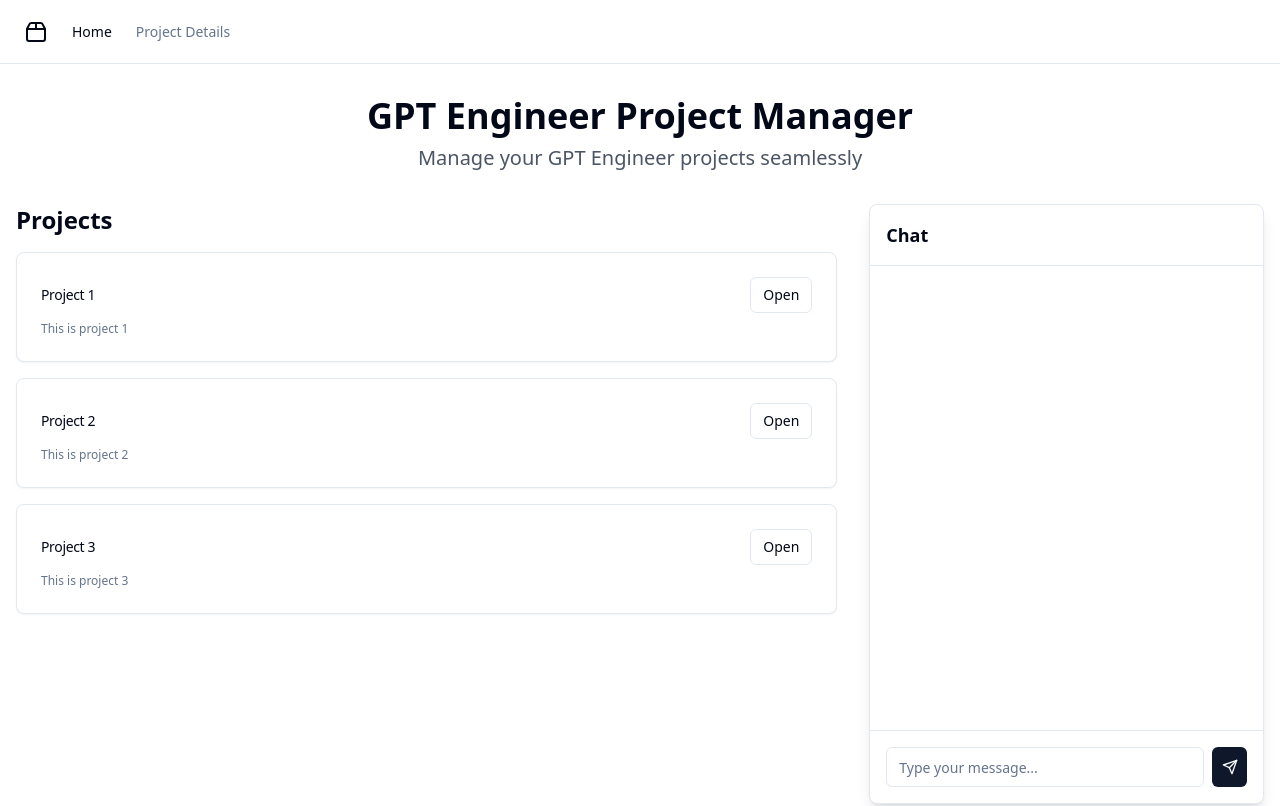
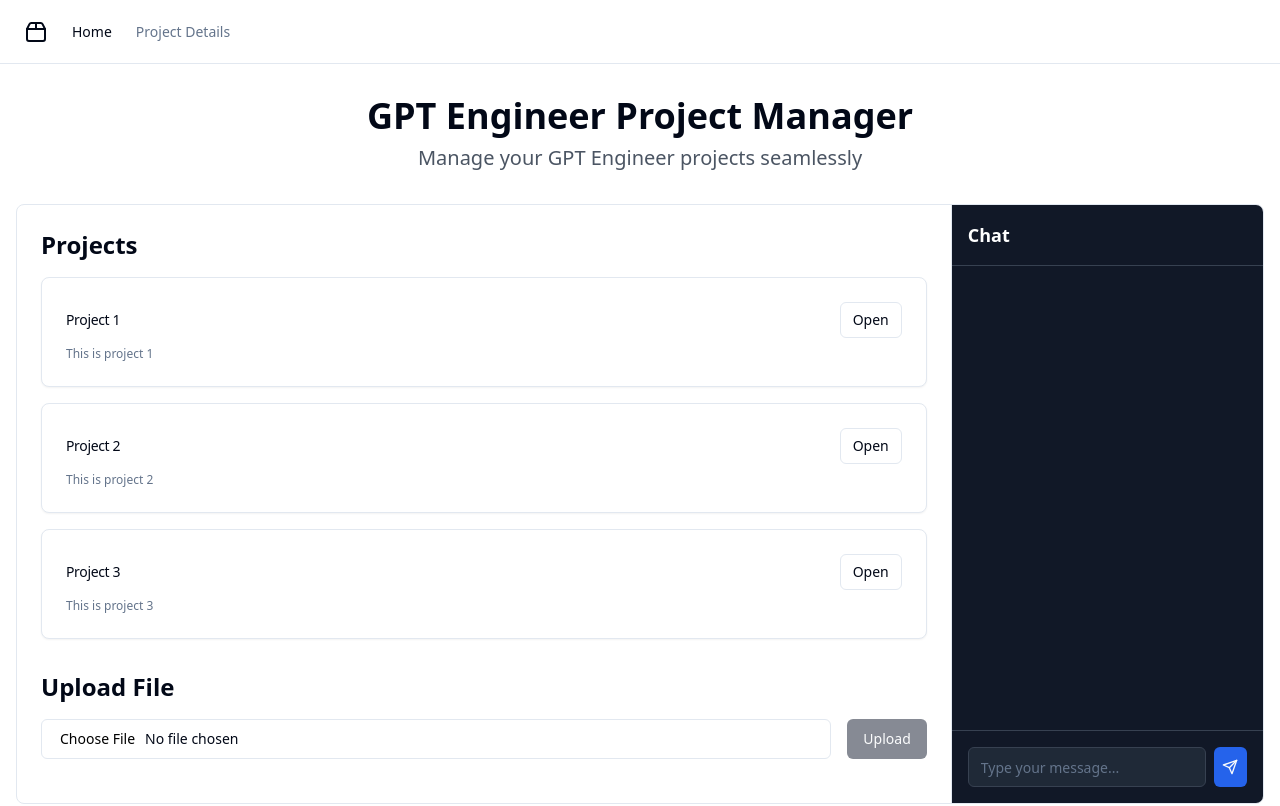
Before and after one commit to GPT-Engineer-App/gptengineer-connector, a React (Vite) app: page / in a window 1280 px wide. Shown: the top 806 px of the page. Built offline with nearby package versions, Linux system fonts and the light colour scheme.

Commit message:
Adjust chatbox placement and styling

```diff
--- a/src/components/ChatBox.jsx
+++ b/src/components/ChatBox.jsx
@@ -1,12 +1,20 @@
-import { useState } from "react";
+import { useState, useRef, useEffect } from "react";
 import { Button } from "@/components/ui/button";
 import { Input } from "@/components/ui/input";
 import { ScrollArea } from "@/components/ui/scroll-area";
 import { Send } from "lucide-react";
+import { cn } from "@/lib/utils";
 
-const ChatBox = () => {
+const ChatBox = ({ className }) => {
   const [messages, setMessages] = useState([]);
   const [input, setInput] = useState("");
+  const scrollAreaRef = useRef(null);
+
+  useEffect(() => {
+    if (scrollAreaRef.current) {
+      scrollAreaRef.current.scrollTop = scrollAreaRef.current.scrollHeight;
+    }
+  }, [messages]);
 
   const handleSend = () => {
     if (input.trim()) {
@@ -23,11 +31,11 @@ const ChatBox = () => {
   };
 
   return (
-    <div className="flex flex-col h-[600px] border rounded-lg bg-background shadow-lg">
-      <div className="p-4 border-b">
+    <div className={cn("flex flex-col bg-gray-900 text-white", className)}>
+      <div className="p-4 border-b border-gray-700">
         <h2 className="text-lg font-semibold">Chat</h2>
       </div>
-      <ScrollArea className="flex-grow p-4">
+      <ScrollArea ref={scrollAreaRef} className="flex-grow p-4">
         {messages.map((message, index) => (
           <div
             key={index}
@@ -38,8 +46,8 @@ const ChatBox = () => {
             <div
               className={`inline-block p-3 rounded-lg ${
                 message.sender === "user"
-                  ? "bg-primary text-primary-foreground"
-                  : "bg-secondary text-secondary-foreground"
+                  ? "bg-blue-600 text-white"
+                  : "bg-gray-700 text-white"
               }`}
             >
               {message.text}
@@ -47,16 +55,16 @@ const ChatBox = () => {
           </div>
         ))}
       </ScrollArea>
-      <div className="p-4 border-t">
+      <div className="p-4 border-t border-gray-700">
         <div className="flex gap-2">
           <Input
             value={input}
             onChange={(e) => setInput(e.target.value)}
             placeholder="Type your message..."
             onKeyPress={(e) => e.key === "Enter" && handleSend()}
-            className="flex-grow"
+            className="flex-grow bg-gray-800 text-white border-gray-700"
           />
-          <Button onClick={handleSend} size="icon">
+          <Button onClick={handleSend} size="icon" className="bg-blue-600 hover:bg-blue-700">
             <Send className="h-4 w-4" />
           </Button>
         </div>
--- a/src/pages/Index.jsx
+++ b/src/pages/Index.jsx
@@ -1,9 +1,10 @@
-import { useState } from "react";
+import { useState, useRef } from "react";
 import { Button } from "@/components/ui/button";
 import { Input } from "@/components/ui/input";
 import { useQuery } from "@tanstack/react-query";
 import ChatBox from "@/components/ChatBox";
 import ProjectCard from "@/components/ProjectCard";
+import { ResizableHandle, ResizablePanel, ResizablePanelGroup } from "@/components/ui/resizable";
 
 const fetchProjects = async () => {
   // TODO: Replace with actual API call
@@ -37,8 +38,9 @@ const Index = () => {
         <p className="text-xl text-gray-600">Manage your GPT Engineer projects seamlessly</p>
       </header>
 
-      <main className="grid grid-cols-1 lg:grid-cols-3 gap-8">
-        <section className="lg:col-span-2">
+      <ResizablePanelGroup direction="horizontal" className="min-h-[600px] rounded-lg border">
+        <ResizablePanel defaultSize={75}>
+          <div className="p-6">
             <h2 className="text-2xl font-semibold mb-4">Projects</h2>
             {isLoading ? (
               <p>Loading projects...</p>
@@ -51,20 +53,21 @@ const Index = () => {
                 ))}
               </div>
             )}
-        </section>
 
-        <section className="lg:col-span-1">
-          <ChatBox />
-        </section>
-
-        <section className="lg:col-span-3">
+            <section className="mt-8">
               <h2 className="text-2xl font-semibold mb-4">Upload File</h2>
               <div className="flex gap-4">
                 <Input type="file" onChange={handleFileChange} />
                 <Button onClick={handleUpload} disabled={!file}>Upload</Button>
               </div>
             </section>
-      </main>
+          </div>
+        </ResizablePanel>
+        <ResizableHandle />
+        <ResizablePanel defaultSize={25}>
+          <ChatBox className="h-full" />
+        </ResizablePanel>
+      </ResizablePanelGroup>
 
       <footer className="mt-8 text-center text-gray-600">
         <p>&copy; 2024 GPT Engineer Project Manager. All rights reserved.</p>
```
Lines whose indentation alone changed are shown as unchanged.
